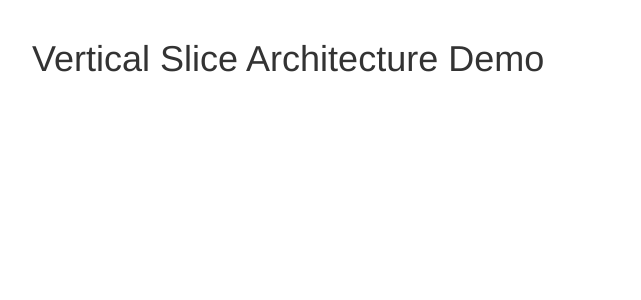
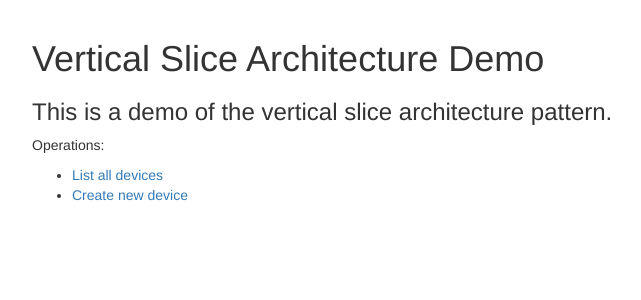
Before and after one commit to massimobiagioli/fastapi-vslice, a FastAPI app: page / in a window 1280 px wide. Shown: the part 51-351 px from the top of the page, without its empty margins (48-689 px from the left). Run offline with FastAPI, Linux system fonts and the light colour scheme.

Commit message:
Fix home page

```diff
--- a/fastapi_vslice/templates/home.html
+++ b/fastapi_vslice/templates/home.html
@@ -2,4 +2,10 @@
 
 {% block content %}
     <h1>Vertical Slice Architecture Demo</h1>
+    <h3>This is a demo of the vertical slice architecture pattern.</h3>
+    <p>Operations:</p>
+    <ul>
+        <li><a href="/devices/list">List all devices</a></li>
+        <li><a href="/devices/new">Create new device</a></li>
+    </ul>
 {% endblock %}
```
